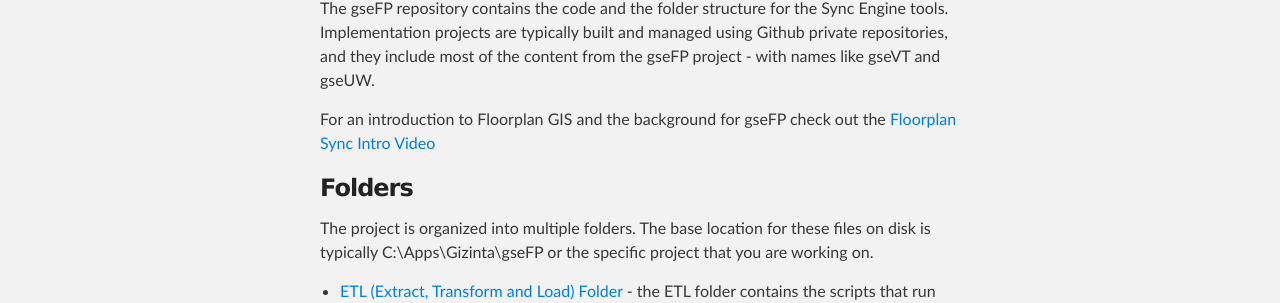
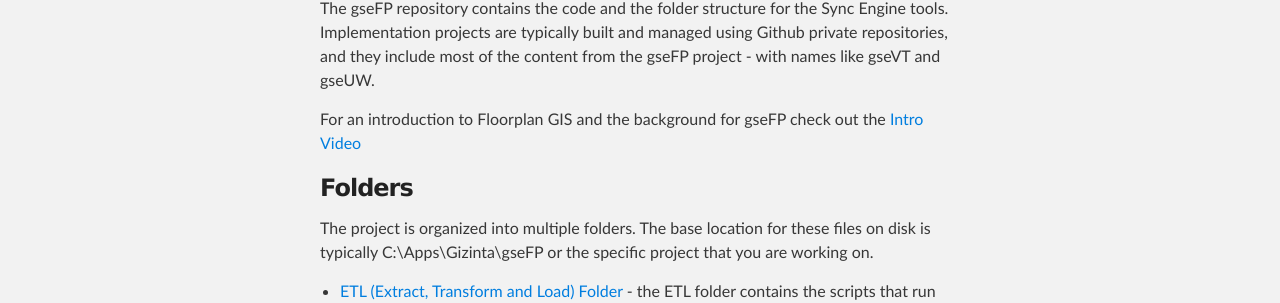
Before and after one commit to Gizinta/gseFP, a Jekyll site: the page built from index.html, in a window 1280 px wide. Shown: the part 987-1290 px from the top of the page. Built offline with Jekyll 4.4.1, drawn with Linux system fonts in a browser that asks for light colours.

Commit message:
add video link

```diff
--- a/index.html
+++ b/index.html
@@ -22,7 +22,7 @@
         <img src='{{ site.url }}/images/gseFP.png'/>
 
         <p>The gseFP repository contains the code and the folder structure for the Sync Engine tools. Implementation projects are typically built and managed using Github private repositories, and they include most of the content from the gseFP project - with names like gseVT and gseUW.</p>
-        <p>For an introduction to Floorplan GIS and the background for gseFP check out the <a href="http://www.safe.com/fmeuc/enabling-a-campus-wide-geodatabase-from-cad/">Floorplan Sync Intro Video</a></p>
+        <p>For an introduction to Floorplan GIS and the background for gseFP check out the <a href="http://www.safe.com/fmeuc/enabling-a-campus-wide-geodatabase-from-cad/" target="new">Intro Video</a></p>
         <h3>Folders</h3>
 		<p>The project is organized into multiple folders. The base location for these files on disk is typically C:\Apps\Gizinta\gseFP or the specific project that you are working on.</p>
 
```
